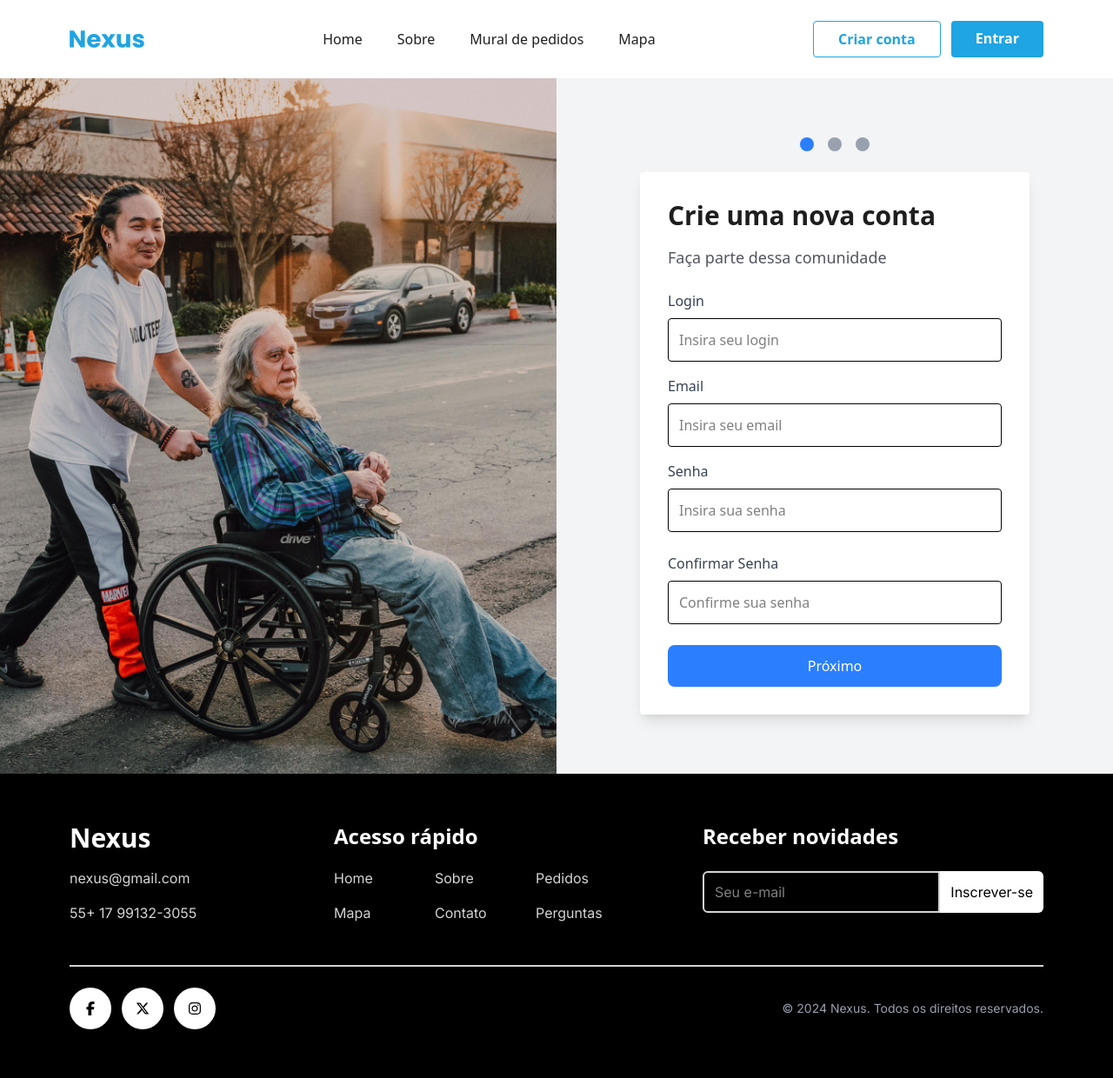
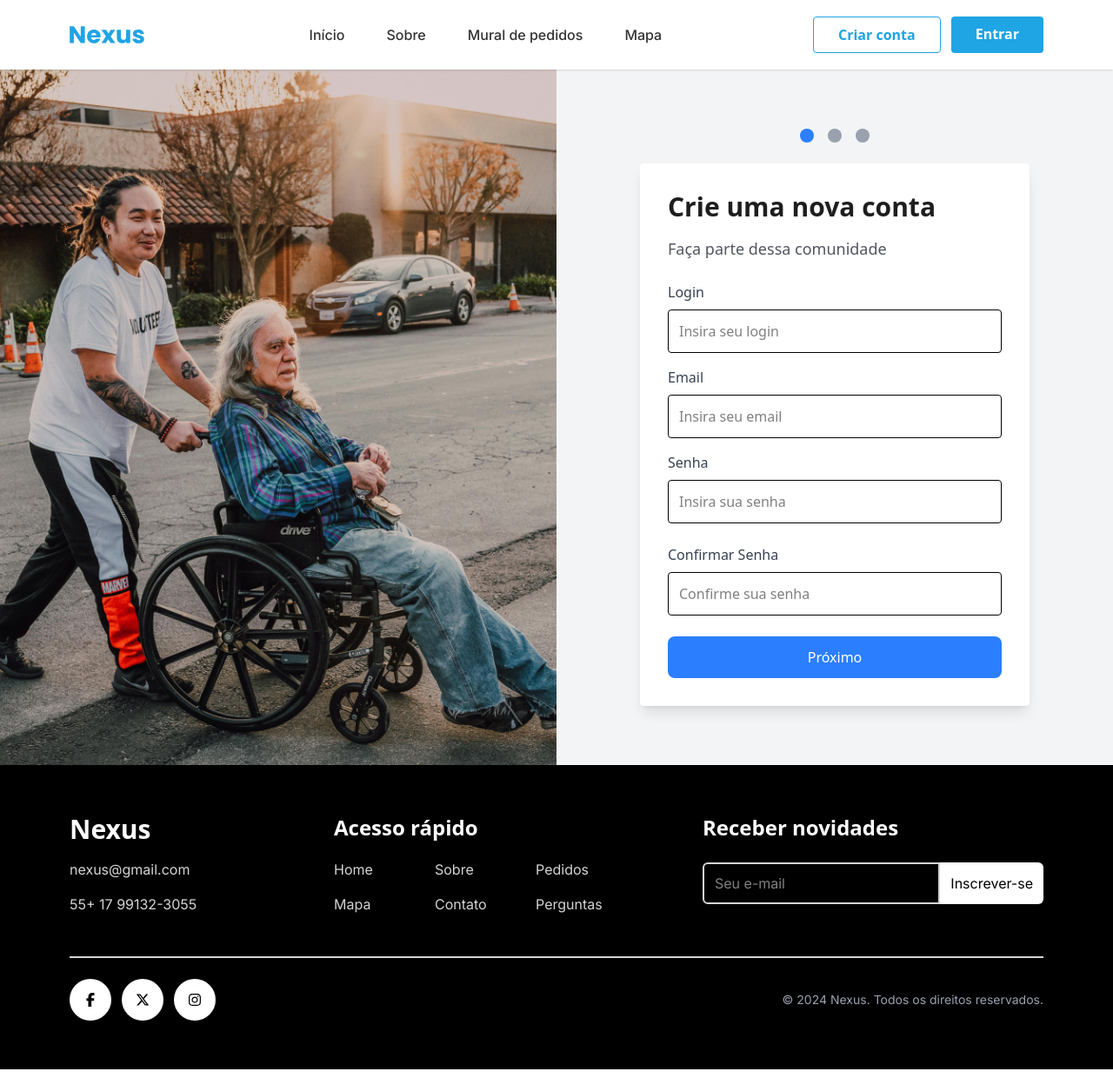
Before and after one commit to enzomurayama/nexus, a React (Vite) app in the folder frontend/: page /register in a window 1280 px wide. Shown: the whole page at 87% size. Built offline with nearby package versions, Linux system fonts and the light colour scheme.

Commit message:
fix: header style

```diff
--- a/frontend/src/components/Footer.jsx
+++ b/frontend/src/components/Footer.jsx
@@ -3,8 +3,8 @@ import { faFacebookF, faXTwitter, faInstagram } from '@fortawesome/free-brands-s
 
 export default function Footer() {
   return (
-    <footer className="bg-black text-white py-14 w-full">
-      <div className="w-full px-10 text-[#D4D4D4] sm:px-20">
+    <footer className="bg-black text-white py-14 w-full px-10 lg:px-20">
+      <div className="w-full text-[#D4D4D4]">
         <div className="grid lg:grid-cols-[25%_40%_35%] md:grid-cols-[35%_65%]">
           <div className="text-center text-left">
             <h1 className="text-3xl text-white font-bold mb-4">Nexus</h1>
@@ -44,7 +44,7 @@ export default function Footer() {
         </div>
       </div>
 
-      <div className="w-full mt-8 px-10 text-center sm:px-20">
+      <div className="w-full mt-8 text-center">
         <div className="border-t-2 border-[#D4D4D4] w-full"></div>
 
         <div className="flex flex-col justify-between items-center mt-6 sm:flex-row">
--- a/frontend/src/components/Header.jsx
+++ b/frontend/src/components/Header.jsx
@@ -21,8 +21,8 @@ export default function Header() {
 
   return (
     <>
-      <nav className="flex items-center justify-between flex-wrap bg-white p-6 px-12 lg:px-20">
-        <div className="flex items-center lg:w-auto w-1/2 flex-shrink-0 text-white mr-6">
+      <nav className="sticky top-0 left-0 w-full h-20 z-50 flex flex-wrap items-center justify-between bg-white shadow-sm px-10 lg:px-20">
+        <div className="flex items-center lg:w-auto w-1/2 flex-shrink-0 text-white mr-4">
           <img className="h-5" src="/Nexus.svg" alt="Nexus Logo" />
         </div>
 
@@ -30,7 +30,7 @@ export default function Header() {
           <button
             id="menu-button"
             onClick={toggleMenu}
-            className="h-full flex items-center px-3 py-2 border rounded text-[#1FA4E4] border-[#1FA4E4] hover:text-teal-700 hover:border-teal-700"
+            className="h-full flex items-center px-3 py-2 border border-[#1FA4E4] rounded text-[#1FA4E4] hover:text-teal-700 hover:border-teal-700"
           >
             <svg
               className="fill-current h-4 w-4"
@@ -38,24 +38,16 @@ export default function Header() {
               xmlns="http://www.w3.org/2000/svg"
             >
               <title>Menu</title>
-              <path d="M0 3h20v2H0V3zm0 6h20v2H0V9zm0 6h20v2H0v-2z" />
+              <path d="M0 3h20v2H0V3zm0 6h20v2H0V9zm0 6h20v2H0v-2z"/>
             </svg>
           </button>
         </div>
 
-        <div className="hidden lg:flex lg:items-center lg:space-x-10">
-          <a href="/" className="text-[#1E1E1E] hover:text-[#1FA4E4]">
-            Home
-          </a>
-          <a href="/sobre" className="text-[#1E1E1E] hover:text-[#1FA4E4]">
-            Sobre
-          </a>
-          <a href="/mural" className="text-[#1E1E1E] hover:text-[#1FA4E4]">
-            Mural de pedidos
-          </a>
-          <a href="#" className="text-[#1E1E1E] hover:text-[#1FA4E4]">
-            Mapa
-          </a>
+        <div className="hidden lg:flex lg:items-center lg:space-x-12">
+          <a href="/" className="font-inter font-medium text-[#333] hover:text-[#1FA4E4]">Início</a>
+          <a href="/sobre" className="font-inter font-medium text-[#333] hover:text-[#1FA4E4]">Sobre</a>
+          <a href="/mural" className="font-inter font-medium text-[#333] hover:text-[#1FA4E4]">Mural de pedidos</a>
+          <a href="#" className="font-inter font-medium text-[#333] hover:text-[#1FA4E4]">Mapa</a>
         </div>
 
         <div className="flex space-x-4 my-auto lg:block hidden">
@@ -77,67 +69,19 @@ export default function Header() {
 
       <div
         id="menu-modal"
-        className={`fixed inset-0 flex justify-end bg-black/50 z-50 ${
-          isMenuOpen ? "block" : "hidden"
-        }`}
+        onClick={toggleMenu}
+        className={`fixed inset-0 mt-20 flex justify-end bg-black/30 z-50 lg:hidden ${isMenuOpen ? "block" : "hidden"}`}
       >
         <div
           id="modal-content"
-          className={`bg-white w-64 h-full p-6 shadow-lg transform transition-transform duration-300 ${
-            isMenuOpen ? "translate-x-0" : "translate-x-full"
-          }`}
+          onClick={(e) => e.stopPropagation()}
+          className={`bg-white w-full h-52 px-10 pb-8 transform transition-transform duration-300 ${isMenuOpen ? "translate-x-0" : "translate-x-full"}`}
         >
-          <div className="flex justify-between items-center mb-6">
-            <h2 className="text-xl font-bold">Menu</h2>
-            <button
-              id="close-menu"
-              onClick={toggleMenu}
-              className="text-gray-500 hover:text-gray-700"
-            >
-              <svg
-                className="h-5 w-5"
-                xmlns="http://www.w3.org/2000/svg"
-                fill="none"
-                viewBox="0 0 24 24"
-                stroke="currentColor"
-              >
-                <path
-                  strokeLinecap="round"
-                  strokeLinejoin="round"
-                  strokeWidth="2"
-                  d="M6 18L18 6M6 6l12 12"
-                />
-              </svg>
-            </button>
-          </div>
-
-          <div className="flex flex-col space-y-5">
-            {isLoggedIn ? (
-              <button
-                onClick={handleLogout}
-                className="bg-white text-[#1FA4E4] font-bold py-2 rounded border border-[#1FA4E4] hover:bg-blue-50 cursor-pointer"
-              >
-                Sair
-              </button>
-            ) : (
-              <div className="flex space-x-4 mb-6 my-auto">
-                <a href="/register" className="bg-white text-[#1FA4E4] font-semibold py-2 px-3 rounded border border-[#1FA4E4] hover:bg-blue-50 cursor-pointer">Criar conta</a>
-                <a href="/login" className="bg-[#1FA4E4] text-white font-semibold py-2 px-3 rounded hover:bg-[#006BB1] cursor-pointer">Entrar</a>
-              </div>
-            )}
-
-            <a href="/" className="text-[#1E1E1E] hover:text-[#1FA4E4]">
-              Home
-            </a>
-            <a href="/sobre" className="text-[#1E1E1E] hover:text-[#1FA4E4]">
-              Sobre
-            </a>
-            <a href="/mural" className="text-[#1E1E1E] hover:text-[#1FA4E4]">
-              Mural de pedidos
-            </a>
-            <a href="#mapa" className="text-[#1E1E1E] hover:text-[#1FA4E4]">
-              Mapa
-            </a>
+          <div className="flex flex-col space-y-6">
+            <a href="/" className="font-inter font-medium text-[#333] hover:text-[#1FA4E4]">Início</a>
+            <a href="/sobre" className="font-inter font-medium text-[#333] hover:text-[#1FA4E4]">Sobre</a>
+            <a href="/mural" className="font-inter font-medium text-[#333] hover:text-[#1FA4E4]">Mural de pedidos</a>
+            <a href="#mapa" className="font-inter font-medium text-[#333] hover:text-[#1FA4E4]">Mapa</a>
           </div>
         </div>
       </div>
--- a/frontend/src/pages/Home.jsx
+++ b/frontend/src/pages/Home.jsx
@@ -40,7 +40,7 @@ export default function Home() {
 
       <section
         id="about"
-        className="flex flex-col lg:flex-row items-center justify-between px-20 py-12 bg-gray-100"
+        className="flex flex-col lg:flex-row items-center justify-between px-20 py-12 bg-white"
       >
         <div className="lg:w-1/2">
           <div className="flex items-center mt-10 lg:mt-0">
@@ -85,7 +85,7 @@ export default function Home() {
 
       <section
         id="tutorial"
-        className="flex flex-col lg:flex-row items-center justify-between px-20 py-12 bg-gray-100"
+        className="flex flex-col lg:flex-row items-center justify-between px-20 py-12 bg-white"
       >
         <div className="flex flex-col w-full">
           <div className="flex items-center">
@@ -189,7 +189,7 @@ export default function Home() {
 
       <section
         id="partner"
-        className="flex flex-col lg:flex-row items-center justify-between px-20 py-12 bg-gray-100"
+        className="flex flex-col lg:flex-row items-center justify-between px-20 py-12 bg-white"
       >
         <div className="lg:w-1/2 w-full mb-12">
           <div className="flex lg:flex-row items-center">
```
